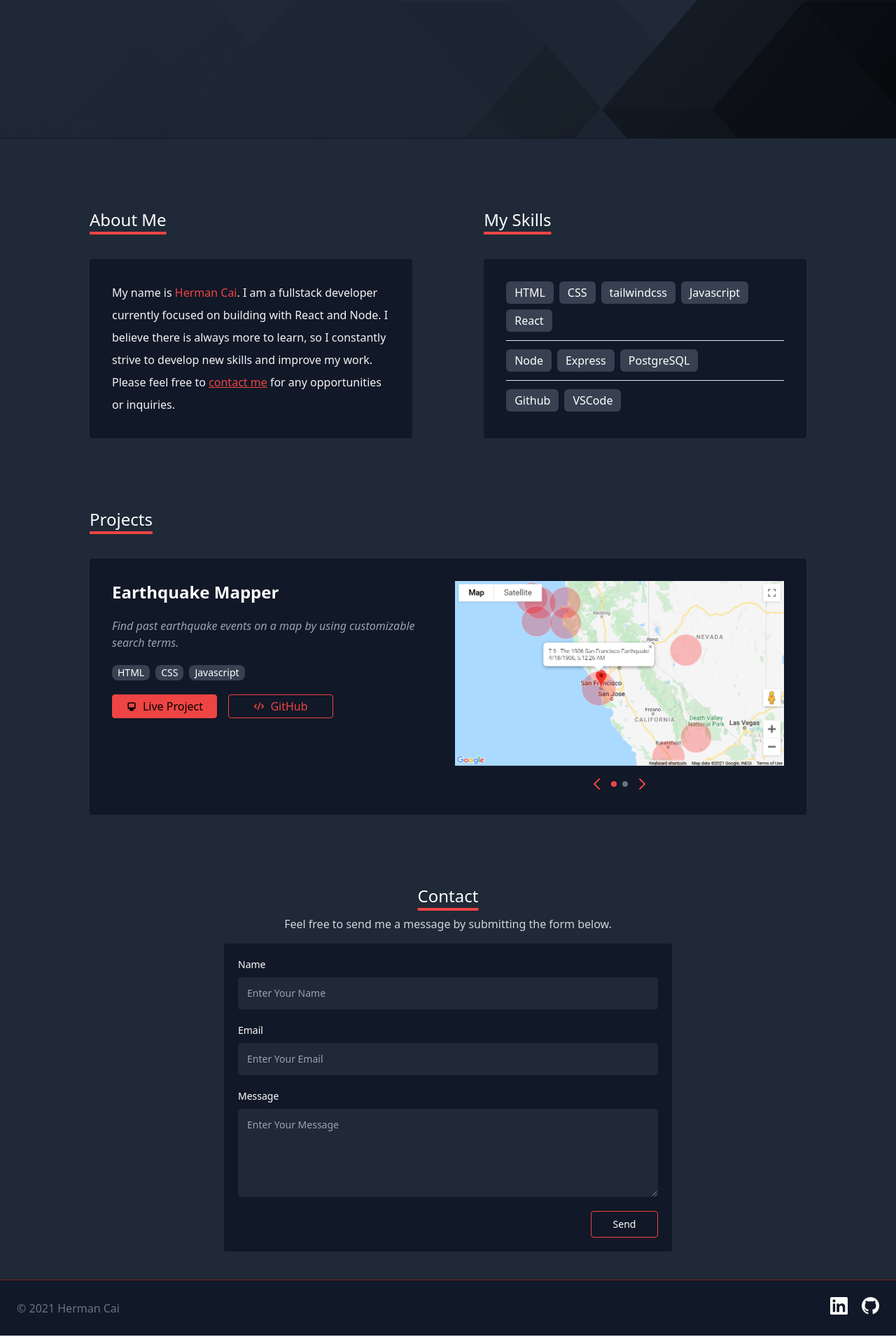
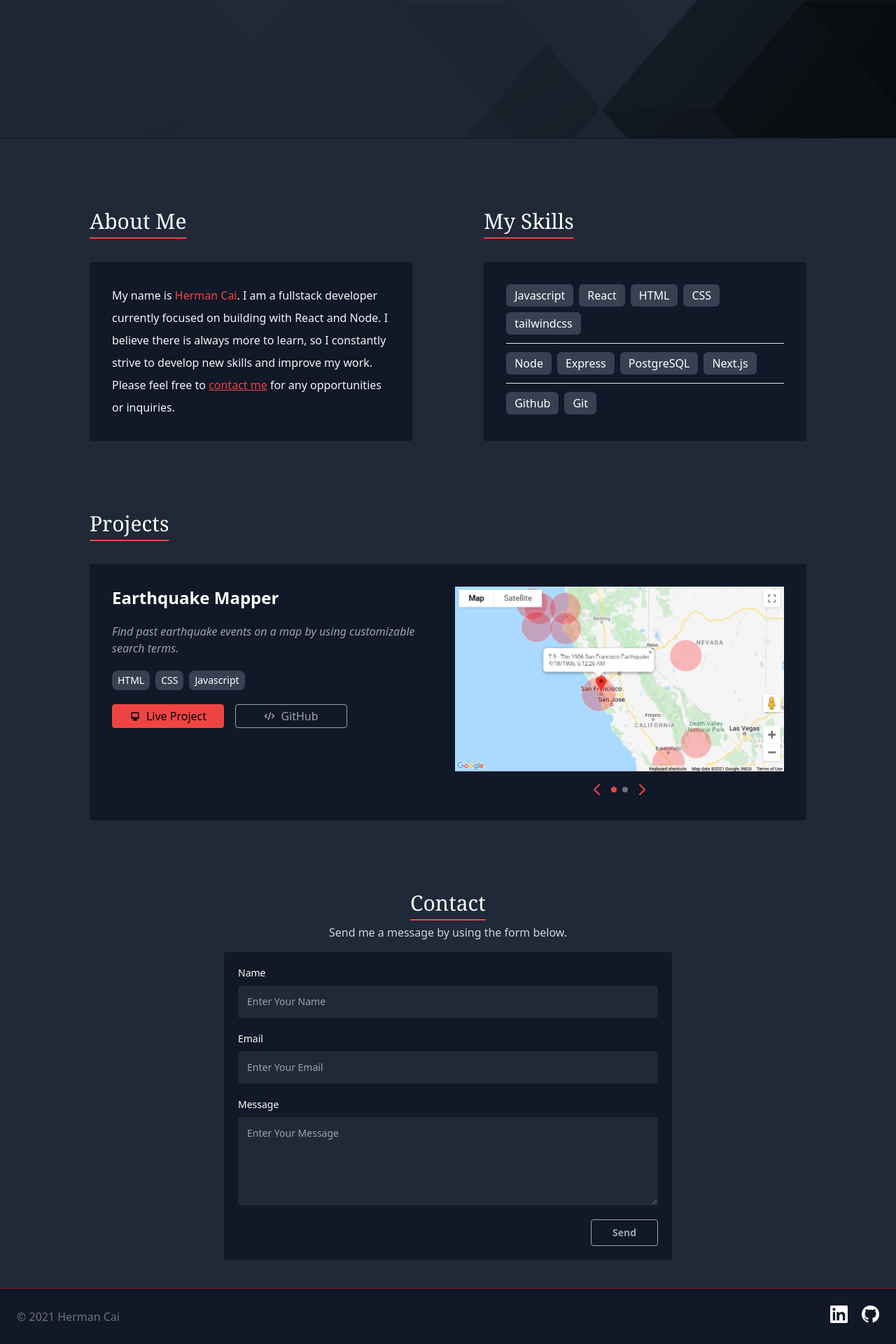
Before and after one commit to hermancai/portfolio, a Next.js app: page / in a window 1280 px wide. Shown: the part 603-2523 px from the top of the page at 70% size. Built offline with nearby package versions, Linux system fonts and the light colour scheme.

Commit message:
change css

```diff
--- a/components/About.js
+++ b/components/About.js
@@ -3,7 +3,7 @@ function About({ id }) {
     <div id={id} className="flex w-full justify-center pt-[100px]">
       <div className="flex flex-col space-y-[100px] md:space-y-0 md:flex-row w-4/5 justify-between">
         <div className="flex flex-col w-full md:w-[45%] space-y-10">
-          <p className="text-2xl underline underline-offset-8 decoration-4 decoration-red-500">About Me</p>
+          <p className="sectionLabel">About Me</p>
           <div className="bg-gray-900 p-8 rounded flex-1 leading-loose text-gray-100">
             <p>
               My name is <span className="text-red-500">Herman Cai</span>. I am a fullstack developer currently focused
@@ -22,26 +22,27 @@ function About({ id }) {
           </div>
         </div>
         <div className="flex flex-col w-full md:w-[45%] space-y-10">
-          <p className="text-2xl underline underline-offset-8 decoration-4 decoration-red-500">My Skills</p>
+          <p className="sectionLabel">My Skills</p>
           <div className="bg-gray-900 p-8 rounded flex-1">
             <div className="flex flex-col space-y-3">
               <div className="flex flex-wrap gap-2">
+                <p className="skillBox">Javascript</p>
+                <p className="skillBox">React</p>
                 <p className="skillBox">HTML</p>
                 <p className="skillBox">CSS</p>
                 <p className="skillBox">tailwindcss</p>
-                <p className="skillBox">Javascript</p>
-                <p className="skillBox">React</p>
               </div>
               <hr className="text-gray-500" />
               <div className="flex flex-wrap gap-2">
                 <p className="skillBox">Node</p>
                 <p className="skillBox">Express</p>
                 <p className="skillBox">PostgreSQL</p>
+                <p className="skillBox">Next.js</p>
               </div>
               <hr className="text-gray-500" />
               <div className="flex flex-wrap gap-2">
                 <p className="skillBox">Github</p>
-                <p className="skillBox">VSCode</p>
+                <p className="skillBox">Git</p>
               </div>
             </div>
           </div>
--- a/components/Contact.js
+++ b/components/Contact.js
@@ -5,8 +5,8 @@ function Contact({ id }) {
     <div id={id} className="flex justify-center items-center w-full mb-10 pt-[100px]">
       <div className="flex flex-col w-4/5 md:w-1/2 space-y-4">
         <div className="flex flex-col justify-center items-center text-center space-y-3 px-5">
-          <p className="text-2xl underline underline-offset-8 decoration-4 decoration-red-500">Contact</p>
-          <p className="text-gray-300">Feel free to send me a message by submitting the form below.</p>
+          <p className="sectionLabel">Contact</p>
+          <p className="text-gray-300">Send me a message by using the form below.</p>
         </div>
         <EmailForm />
       </div>
--- a/components/EmailForm.js
+++ b/components/EmailForm.js
@@ -94,11 +94,15 @@ function EmailForm() {
         </div>
 
         <button
-          className="flex justify-center bg-gray-900 text-white border border-red-500 hover:fillButton rounded py-2 px-4 w-24 self-end active:scale-90"
+          className="flex justify-center border rounded py-2 px-4 w-24 self-end active:scale-90 outlineButton ease-in-out duration-200"
           type="submit"
           disabled={!activeButton}
         >
-          {activeButton ? <p>Send</p> : <CogIcon className="h-5 text-gray-300 animate-customSpin" />}
+          {activeButton ? (
+            <p className="font-semibold">Send</p>
+          ) : (
+            <CogIcon className="h-5 text-gray-300 animate-customSpin" />
+          )}
         </button>
       </form>
       <div className="flex flex-col fixed bottom-4 left-4">{toasts.map((entry) => entry)}</div>
--- a/components/Hero.js
+++ b/components/Hero.js
@@ -3,7 +3,7 @@ import { ChevronDoubleDownIcon } from "@heroicons/react/solid";
 function Hero({ id }) {
   return (
     <div id={id} className="flex flex-col h-screen items-center justify-center space-y-16 bg-hero-bg bg-cover">
-      <div className="flex flex-col space-y-3 w-4/5 sm:w-3/4 md:w-[70%] justify-items-start">
+      <div className="flex flex-col space-y-3 w-4/5 sm:w-3/4 md:w-[70%] justify-items-start font-serif">
         <p className="text-red-500">Hi, my name is</p>
         <p className="text-3xl">Herman Cai</p>
         <p className="text-3xl text-gray-400">I am a web developer.</p>
--- a/components/Navbar.js
+++ b/components/Navbar.js
@@ -1,6 +1,6 @@
 function Navbar() {
   return (
-    <div className="flex fixed w-full bg-gray-900 z-10">
+    <div className="flex flex-col fixed w-full bg-gray-900 z-10">
       <div className="flex w-full justify-evenly py-5 sm:space-x-10 sm:justify-end md:space-x-16 sm:px-16">
         <p
           className="navbarLink"
@@ -35,6 +35,7 @@ function Navbar() {
           CONTACT
         </p>
       </div>
+      <span className="w-full h-[1px] bg-red-900"></span>
     </div>
   );
 }
--- a/components/Projects.js
+++ b/components/Projects.js
@@ -9,7 +9,7 @@ function Projects({ id }) {
     <div id={id}>
       <div className="flex flex-col w-full items-center pt-[100px]">
         <div className="flex flex-col w-4/5 space-y-10">
-          <p className="text-2xl underline underline-offset-8 decoration-4 decoration-red-500">Projects</p>
+          <p className="sectionLabel">Projects</p>
           <div className="bg-gray-900 rounded w-full p-8 gap-5 grid grid-cols-1 md:grid-cols-2">
             <div className="flex flex-col gap-5 max-w-max">
               <p className="font-bold text-2xl">Earthquake Mapper</p>
@@ -23,7 +23,7 @@ function Projects({ id }) {
               </div>
               <div className="flex flex-wrap gap-4">
                 <a
-                  className="linkButton fillButton hover:emptyButton"
+                  className="linkButton fillButton"
                   href="https://geo-util.herokuapp.com/earthquake_mapper"
                   target="_blank"
                   rel="noopener noreferrer"
@@ -32,7 +32,7 @@ function Projects({ id }) {
                   Live Project
                 </a>
                 <a
-                  className="linkButton emptyButton hover:fillButton"
+                  className="linkButton outlineButton"
                   href="https://github.com/hermancai/earthquake_tracker"
                   target="_blank"
                   rel="noopener noreferrer"
--- a/styles/globals.css
+++ b/styles/globals.css
@@ -7,24 +7,28 @@
     @apply cursor-pointer transition duration-150 ease-out hover:text-red-500;
   }
 
+  .sectionLabel {
+    @apply text-3xl underline underline-offset-[12px] decoration-2 decoration-red-500 font-serif;
+  }
+
   .skillBox {
     @apply rounded-md bg-gray-700 px-3 py-1 w-min;
   }
 
   .projectLabel {
-    @apply rounded-lg bg-gray-700 px-2 py-[1px] w-min font-light text-sm;
+    @apply rounded-lg bg-gray-700 px-2 py-1 w-min font-light text-sm;
   }
 
   .linkButton {
-    @apply cursor-pointer w-[150px] rounded flex justify-center items-center py-1 px-2 border border-red-500;
-  }
-
-  .emptyButton {
-    @apply bg-gray-900 text-red-500;
+    @apply cursor-pointer w-40 rounded flex justify-center items-center py-1 px-2 border ease-in-out duration-200;
   }
 
   .fillButton {
-    @apply bg-red-500 text-black;
+    @apply text-black bg-red-500 border-red-500 hover:bg-gray-900 hover:text-red-500;
+  }
+
+  .outlineButton {
+    @apply border-gray-400 text-gray-400 hover:border-red-500 hover:text-red-500;
   }
 
   .formSection {
```
